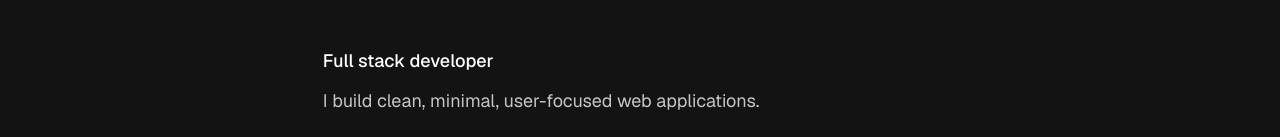
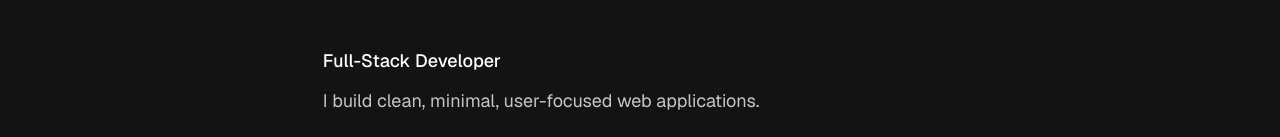
Before and after one commit to Stefan1400/portfolio, a Next.js app: page / in a window 1280 px wide. Shown: the part 375-512 px from the top of the page. Built offline with nearby package versions, Linux system fonts and the light colour scheme.

Commit message:
style(hero): capitalize full-stack developer heading

```diff
--- a/components/sections/Hero.tsx
+++ b/components/sections/Hero.tsx
@@ -9,7 +9,7 @@ export default function Hero() {
           </h1>
 
           <div className="mt-10 flex flex-col gap-3 text-sm md:text-base lg:text-lg">
-            <p className="font-medium text-white">Full stack developer</p>
+            <p className="font-medium text-white">Full-Stack Developer</p>
             <p className="text-[#C6C6C6]">
               I build clean, minimal, user-focused web applications.
             </p>
```
